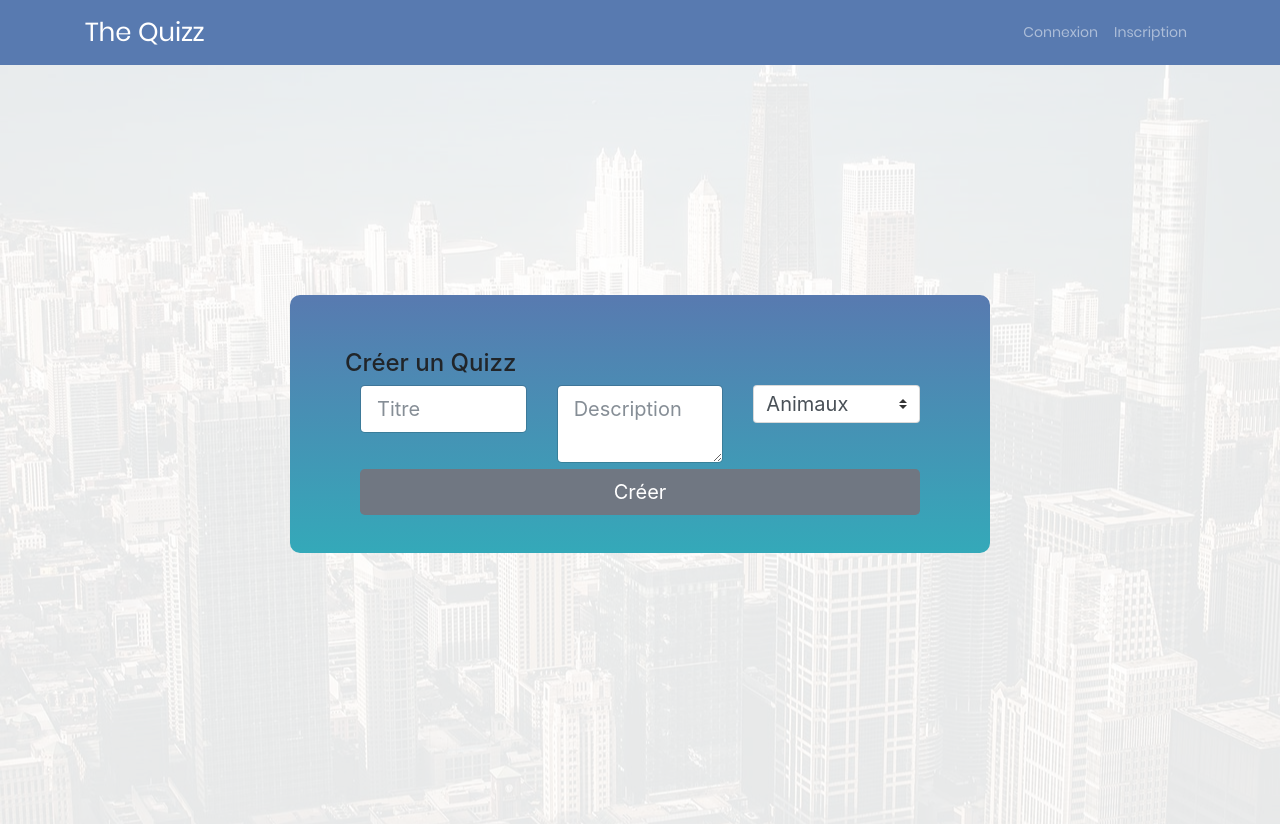
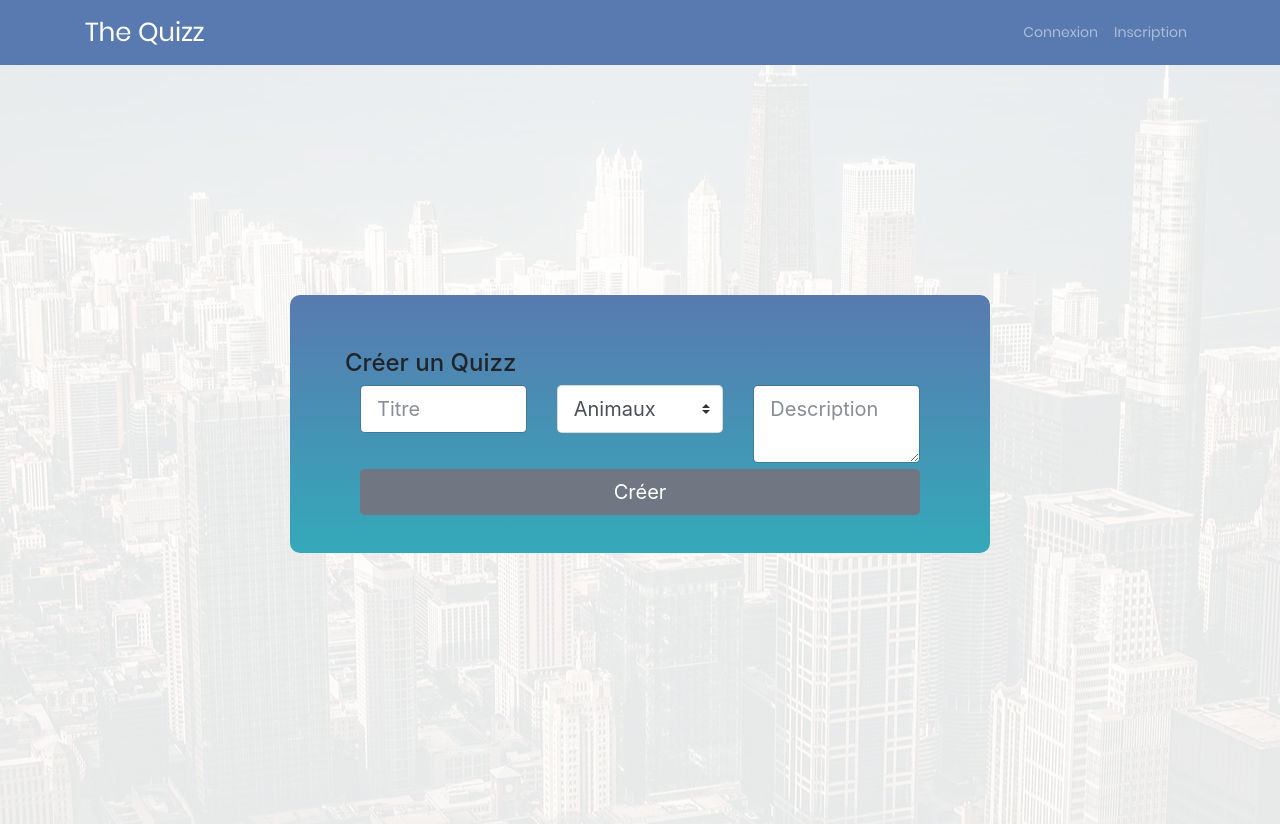
Before and after one commit to antigone1612/ProjetQuizz, a PHP site: page /creationQuizz.php in a window 1280 px wide. Run offline with PHP 8.4, Linux system fonts and the light colour scheme; data comes from the database, SQL or seed files in the repository.

Commit message:
Changement visuel
Changement de la taille des inputs

```diff
--- a/creationQuizz.php
+++ b/creationQuizz.php
@@ -21,12 +21,7 @@ $body .= <<<HTML
                                     <div class="col input-group-lg">
                                         <input type="text" class="form-control" required name="titre" placeholder="Titre">
                                     </div>
-
                                     <div class="col input-group-lg">
-                                        <textarea class="form-control" required name="description" placeholder="Description"></textarea>
-                                    </div>
-
-                                    <div class="col">
                                         <select name="IDcategorie" class="custom-select custom-select-lg mb-3" aria-label=".form-select-lg example">
 
 HTML;
@@ -43,6 +38,9 @@ HTML;
 
 $body .= <<<HTML
                                         </select>
+                                    </div>
+                                    <div class="col input-group-lg">
+                                        <textarea class="form-control" required name="description" placeholder="Description"></textarea>
                                     </div>
                                 </div>
                                 <input name="submit" style="background-color : #707782; border: none" class="btn btn-lg btn-primary btn-block marge bordure" type="submit" value="Créer">
```
